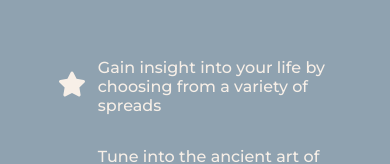
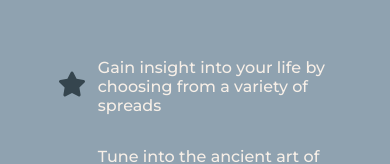
Before and after one commit to maywoollcott/diviisite, a React (Create React App) app: page /features in a window 390 px wide. Shown: the part 431-595 px from the top of the page. Built offline with nearby package versions, Linux system fonts and the light colour scheme; a web font is replaced by a local one.

Commit message:
bullet color mobile

```diff
--- a/src/Components/Features/Features.css
+++ b/src/Components/Features/Features.css
@@ -136,6 +136,6 @@
   }
 
   .active {
-    color: var(--parchment);
+    color: rgb(53, 69, 78);
   }
 }
```
